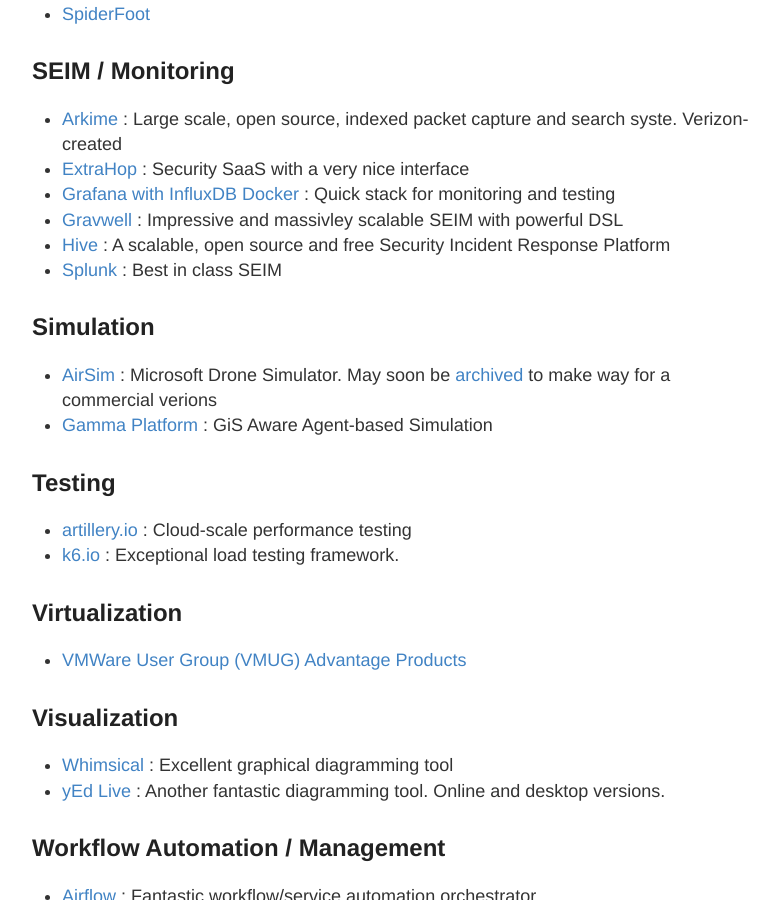
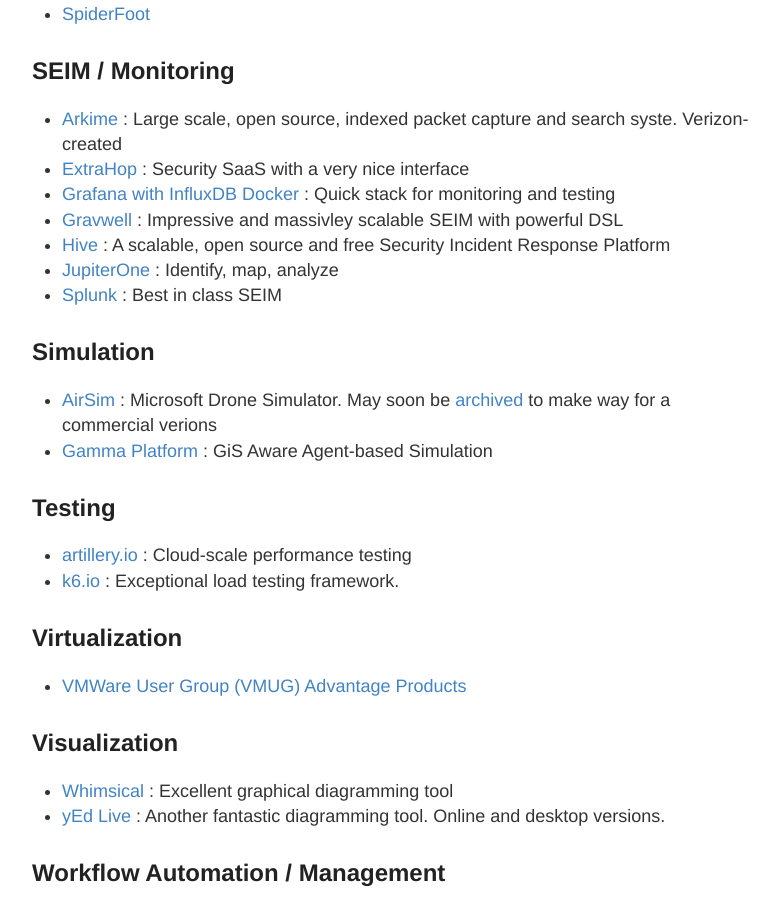
Before and after one commit to stevehenderson/stevehenderson.github.io, a Jekyll site: the page built from tools.md, in a window 1280 px wide and 900 px high, scrolled down 2120 px. Shown: the whole window, without its empty margins (248-1027 px from the left). Built offline with Jekyll 4.4.1, drawn with Linux system fonts in a browser that asks for light colours; our own code applies the rules of GitHub Pages for plain Markdown files.

Commit message:
Update tools.md

```diff
--- a/tools.md
+++ b/tools.md
@@ -65,6 +65,7 @@
    * [Grafana with InfluxDB Docker](https://github.com/jkehres/docker-compose-influxdb-grafana) : Quick stack for monitoring and testing
    * [Gravwell](https://www.gravwell.io/) : Impressive and massivley scalable SEIM with powerful DSL
    * [Hive](https://thehive-project.org/) : A scalable, open source and free Security Incident Response Platform
+   * [JupiterOne](https://www.jupiterone.com/) : Identify, map, analyze
    * [Splunk](https://www.splunk.com/) : Best in class SEIM
 
 ## Simulation
```
